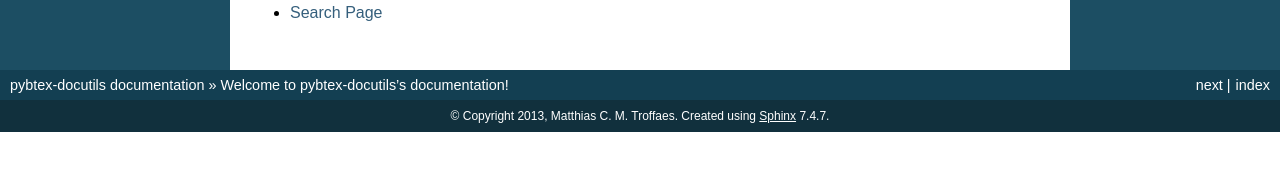
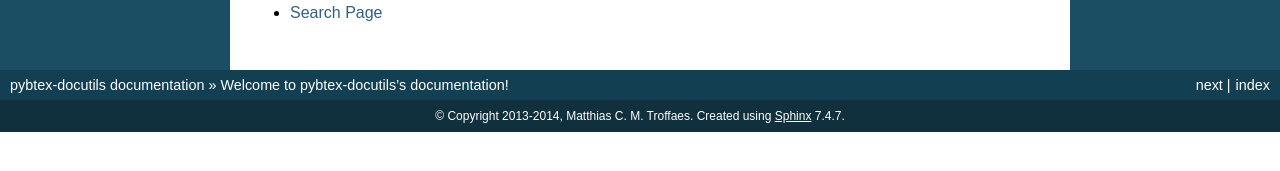
Before and after one commit to mcmtroffaes/pybtex-docutils, a Sphinx documentation site: the page built from doc/index.rst, in a window 1280 px wide. Shown: the part 445-616 px from the top of the page. Built offline with Sphinx 7.4.7, drawn with Linux system fonts in a browser that asks for light colours.

Commit message:
Update year on copyright statement. [ci skip]

```diff
--- a/doc/conf.py
+++ b/doc/conf.py
@@ -39,7 +39,7 @@ master_doc = 'index'
 
 # General information about the project.
 project = u'pybtex-docutils'
-copyright = u'2013, Matthias C. M. Troffaes'
+copyright = u'2013-2014, Matthias C. M. Troffaes'
 
 # The version info for the project you're documenting, acts as replacement for
 # |version| and |release|, also used in various other places throughout the
```
Also changed, not shown: LICENSE.rst.
